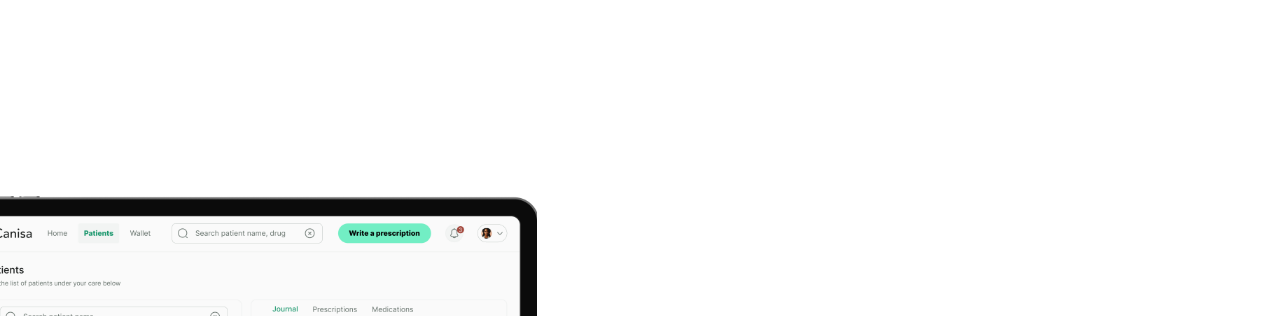
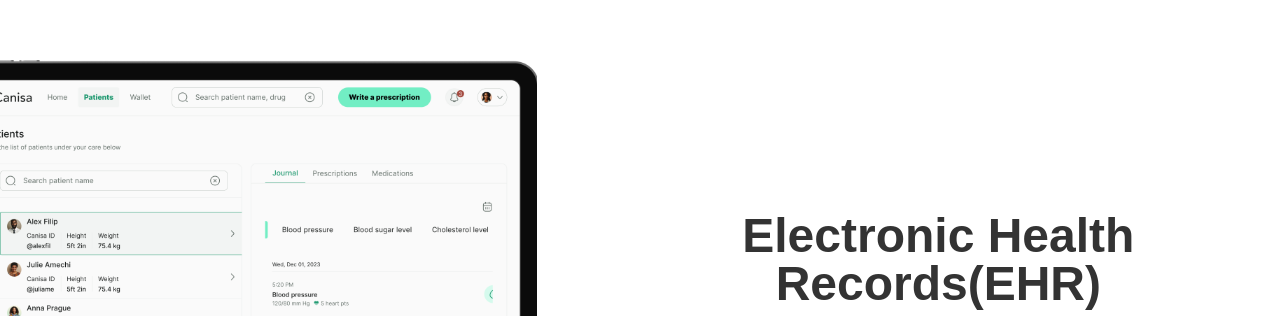
Before and after one commit to Selasie5/Canisa-Health-Wesbite, a React (Vite) app: page /health-care-professionals in a window 1280 px wide. Shown: the part 1705-2021 px from the top of the page. Built offline with nearby package versions, Linux system fonts and the light colour scheme; a web font is replaced by a local one.

Commit message:
Work on spacing on Healthcare Professionals Page

```diff
--- a/src/pages/HCP.tsx
+++ b/src/pages/HCP.tsx
@@ -54,7 +54,7 @@ const HCP = () => {
           </Link>
         </button>
       </section>
-      <section className="flex flex-col justify-center items-center gap-4 p-10">
+      <section className="flex flex-col justify-center items-center gap-10 px-10 p">
         <h2 className="text-grey text-4xl text-center font-[700]"
          data-aos="fade-in"
          data-aos-duration="2500"
@@ -71,7 +71,7 @@ const HCP = () => {
         />
       </section>
 
-      <section className="flex flex-col justify-center items-center gap-4 p-10">
+      <section className="flex flex-col justify-center items-center gap-4 px-10">
         <h2 className="text-grey text-4xl text-center font-[700]"
         data-aos="fade-in"
         data-aos-duration="2500"
--- a/src/pages/Home.tsx
+++ b/src/pages/Home.tsx
@@ -98,7 +98,7 @@ const Home = () => {
     <main className="space-y-36">
       {/* Hero Section */}
       <section className="hero-section px-10  py-20  flex flex-col justify-center items-center gap-2 text-center">
-        <h1 className="text-[38px] md:text-[4.25rem] font-[600] leading-normal md:leading-[5.5rem] md:w-3/5"
+        <h1 className="text-[42px] md:text-[4.25rem] font-[600] leading-normal md:leading-[5.5rem] md:w-3/5"
          data-aos="fade-in"
          data-aos-duration="1500"
          data-aos-easing="ease-in-out"
```
